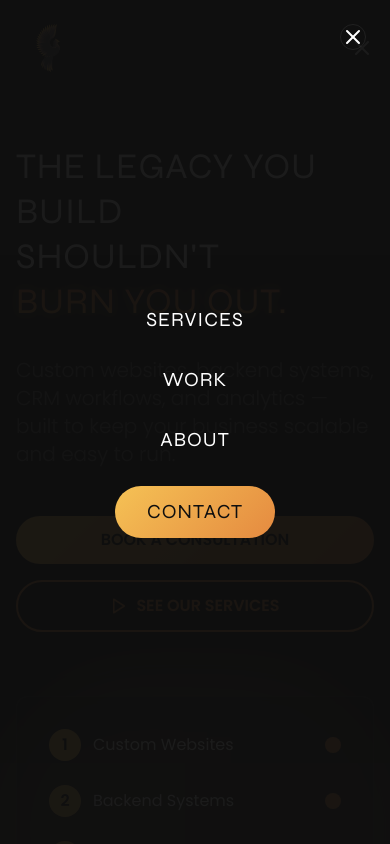
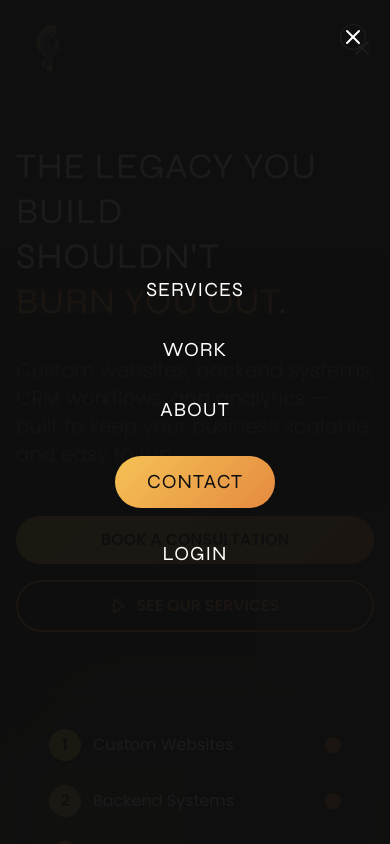
Before and after one commit to NewLegacy1/New-Legacy, a Next.js app: page / in a window 390 px wide. Both pictures are taken after a click on the button "Toggle menu". Shown: the top 844 px of the page. Built offline with nearby package versions, Linux system fonts and the light colour scheme.

Commit message:
Add LOGIN button to navbar linking to CRM
- Add LOGIN link to desktop navbar (right side)

- Add LOGIN link to mobile menu

- Opens CRM login in new tab for both desktop and mobile

```diff
--- a/src/components/Navbar.tsx
+++ b/src/components/Navbar.tsx
@@ -75,6 +75,15 @@ export default function Navbar() {
             ))}
           </div>
 
+          <a
+            href="https://crm-kjw72gfn0-new-legacys-projects.vercel.app/login"
+            target="_blank"
+            rel="noopener noreferrer"
+            className="hidden md:block font-syne text-sm tracking-wider transition-colors duration-300 hover:text-phoenix-gold ml-4"
+          >
+            LOGIN
+          </a>
+
           <button
             className="md:hidden text-pure-white ml-auto focus:outline-none"
             onClick={() => setMenuOpen((prev) => !prev)}
@@ -136,6 +145,15 @@ export default function Navbar() {
               </a>
             )
           ))}
+          <a
+            href="https://crm-kjw72gfn0-new-legacys-projects.vercel.app/login"
+            target="_blank"
+            rel="noopener noreferrer"
+            className="font-syne text-xl tracking-wider transition-colors duration-300 hover:text-phoenix-gold"
+            onClick={() => setMenuOpen(false)}
+          >
+            LOGIN
+          </a>
         </div>
       </div>
     </>
```
